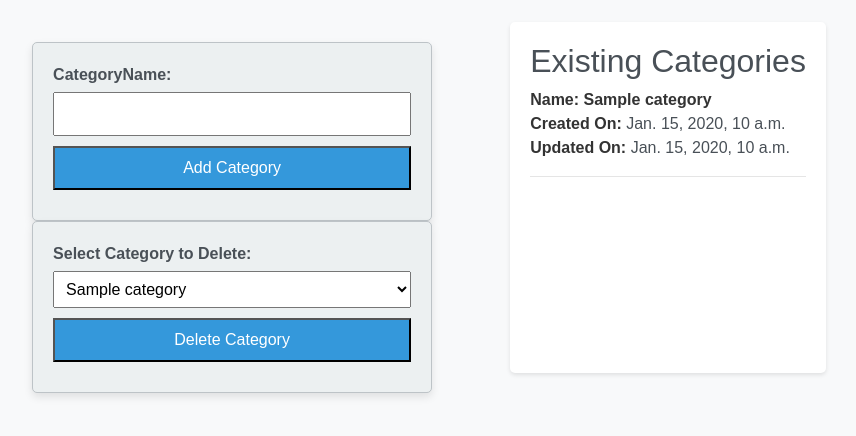
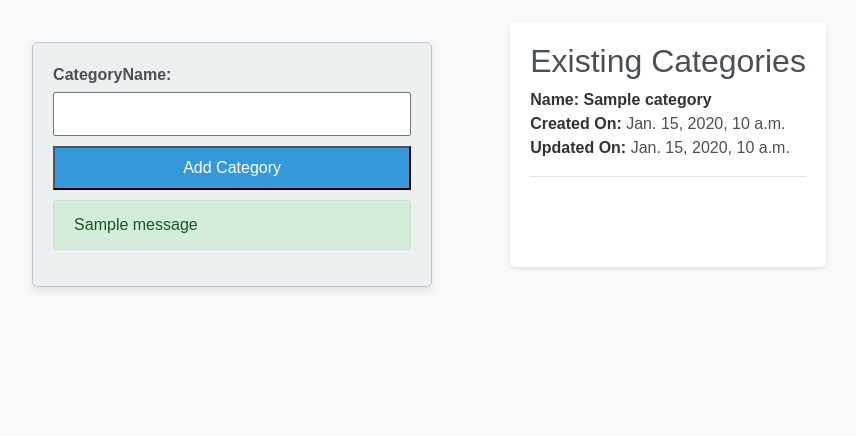
Before and after one commit to MelinaLushaku/Seminar-Lab, a Django app: page /add-Category in a window 1280 px wide. Shown: the part 135-571 px from the top of the page, without its empty margins (246-1102 px from the left). Run offline with Django 5.2, Linux system fonts and the light colour scheme; tables that the repository leaves empty hold one stand-in row (values such as "Sample post"); one stand-in notice (Sample message) is shown; some libraries are stand-ins or nearby versions.

Commit message:
added small fixes

```diff
--- a/BookRecommender/urls.py
+++ b/BookRecommender/urls.py
@@ -28,11 +28,10 @@ urlpatterns = [
     path('logout-user', views.logout_user, name="logout"),
     path('profile', views.user_profile, name="profile"),
     path('wish-list', views.wish_list),
-    path('add-Book' , views.add_book),
     path('add-Category' , views.manage_categories),
     path('save-book/<int:id>', views.save_book_to_wishlist, name="save-book"),
     path('remove-book/<int:id>', views.remove_book_to_wishlist, name="remove-book"),
     path('manage_categories' , views.manage_categories),
-    path('delete_category' , views.manage_categories , name="delete-category"),
-    path('rate/<int:book_id>' ,views.rate_book,  name="rate-book" )
+    path('rate/<int:book_id>' ,views.rate_book,  name="rate-book" ),
+    path('add-book/', views.add_book, name='add_book')
 ]
--- a/Books/models.py
+++ b/Books/models.py
@@ -28,7 +28,7 @@ class Book(models.Model):
     isbn = models.CharField(max_length=13)
     title = models.CharField(max_length=255)
     author = models.CharField(max_length = 255)
-    imageUrl = models.CharField(max_length=255)
+    imageUrl = models.URLField(blank=True)
     yearOfPublication = models.IntegerField()
     publisher = models.CharField(max_length = 255)
 
--- a/Books/templates/addBook.html
+++ b/Books/templates/addBook.html
@@ -56,7 +56,7 @@
     {% include "header.html" %}
     {% endblock content %}
     <div class="container">
-        <form action="/add-Book" method="post">
+        <form  action="{% url 'add_book' %}" method="post">
             {% csrf_token %}
             <div class="form-group">
                 <label for="isbnInput">ISBN</label>
--- a/Books/templates/book.html
+++ b/Books/templates/book.html
@@ -121,7 +121,7 @@ body {
       <div class = "info">
       <p>Book</p>
       <p>ISBN: {{book.id}}</p>
-      <h1>Bootstrap star rating example</h1>
+      <h1>Rating of the book:</h1>
     <!-- To display checked star rating icons -->
     <span class="fa fa-star checked" onclick="rate(1)"></span>
     <span class="fa fa-star checked" onclick="rate(2)"></span>
--- a/Books/templates/header.html
+++ b/Books/templates/header.html
@@ -162,7 +162,7 @@ h5 {
       <ul class="nav me-auto" id="adminHeader">
         <li class="nav-item" id="header-btn"><a href="/" class="nav-link link-body-emphasis px-2 active" aria-current="page">Home</a></li>
         <li class="nav-item" id="header-btn"><a href="/manage_categories" class="nav-link link-body-emphasis px-2">Add Category</a></li>
-        <li  class="nav-item"id="header-btn"><a href="/add-Book" class="nav-link link-body-emphasis px-2">Add Book</a></li>
+        <li  class="nav-item"id="header-btn"><a href="/add-book" class="nav-link link-body-emphasis px-2">Add Book</a></li>
       </ul>
       {% else %}
       <ul class="nav me-auto">
--- a/Books/templates/manage_categories.html
+++ b/Books/templates/manage_categories.html
@@ -158,20 +158,16 @@
                     {{ form.categoryName.label_tag }} {{ form.categoryName }}
                     {{ form.updated_on }}
                     <input type="submit" value="Add Category">
+                    {% if messages %}
+    {% for message in messages %}
+        <div class="alert alert-success" role="alert">
+            {{ message }}
+        </div>
+    {% endfor %}
+{% endif %}
                 </form>
             </div>
-            <div id="forma">
-                <form action="/manage_categories" method="post">
-                    {% csrf_token %}
-                    <label for="category">Select Category to Delete:</label>
-                    <select name="category" id="category">
-                        {% for category in categories %}
-                        <option value="{{ category.categoryName }}">{{ category.categoryName }}</option>
-                        {% endfor %}
-                    </select>
-                    <input type="submit" value="Delete Category">
-                </form>
-            </div>
+
         </div>
         <div id="existingCategories">
 
--- a/Books/views.py
+++ b/Books/views.py
@@ -9,6 +9,7 @@ from .models import Category
 from .categoriesform import CategoryForm
 from django.core.paginator import Paginator, EmptyPage, PageNotAnInteger
 from django.shortcuts import redirect, HttpResponse
+from django.contrib import messages
 
 from Books.recommender_engine import Recommender
 
@@ -97,8 +98,6 @@ def wish_list(request):
         "saved_books": books,
     })
 
-def add_book(request):
-    return render(request, 'addBook.html', {})
 
 def login_user(request):
     if (request.method == 'POST'):
@@ -162,7 +161,8 @@ def manage_categories(request):
     if request.method == 'POST':
         form = CategoryForm(request.POST)
         if form.is_valid():
-            form.save()  # Save the form data as a new Category instance
+            form.save()
+            messages.success(request, 'Category added successfully.')
             return render(request, 'manage_categories.html', {'form': form, 'categories': categories})
     else:
         form = CategoryForm()
@@ -184,18 +184,6 @@ def remove_book_to_wishlist(request, id):
     book.save()
     return redirect('/wish-list')
 
-def delete_category(request):
-    if request.method == 'POST':
-        category_name= request.POST.get('category')
-        try:
-            category = Category.objects.get(categoryName=category_name)
-            category.delete()
-            return redirect('delete-category')
-        except Category.DoesNotExist:
-            return HttpResponse("Category does not exist.", status=404)
-    else:
-        return HttpResponse("Invalid request method.", status=400)
-
 def rate_book(request, book_id):
     if request.method =='POST' and request.user.is_authenticated:
         rating_value = request.POST.get('rating')
@@ -206,3 +194,30 @@ def rate_book(request, book_id):
                                         book = book, user = user )
         rating.save()
     return redirect(f'/books/{book_id}')
+
+def add_book(request):
+    if request.method == 'POST':
+        isbn = request.POST.get('isbn')
+        title = request.POST.get('title')
+        author = request.POST.get('author')
+        image_url = request.POST.get('imageUrl')
+        year_of_publication = request.POST.get('yearOfPublication')
+        publisher = request.POST.get('publisher')
+        category = request.POST.get('category')
+
+        # Create and save the book object
+        book = Book.objects.create(
+            isbn=isbn,
+            title=title,
+            author=author,
+            image_url=image_url,
+            year_of_publication=year_of_publication,
+            publisher=publisher,
+            category=category
+        )
+        return redirect('add_book')
+    elif request.method == 'GET':
+
+        return render(request, 'addBook.html')
+    else:
+        return HttpResponse("Method Not Allowed", status=405)
```
